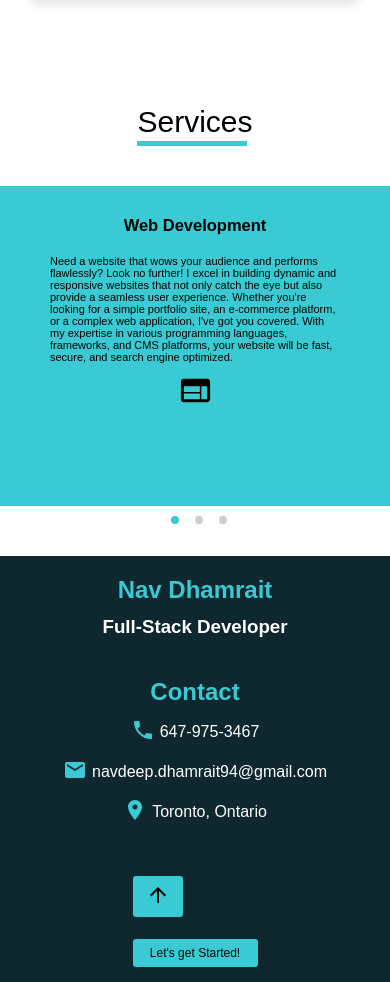
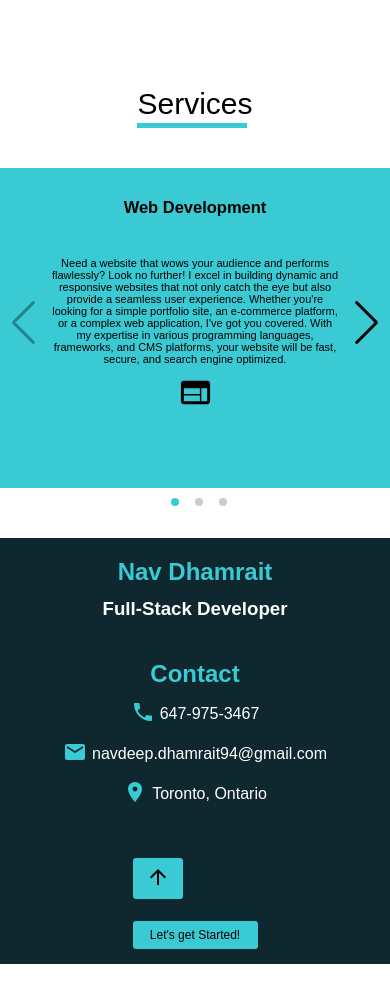
Before and after one commit to nav-commits/Portfolio-Site, a React (Create React App) app: page / in a window 390 px wide. Shown: the part 5060-6042 px from the top of the page. Built offline with nearby package versions, Linux system fonts and the light colour scheme; no server answers; a web font is replaced by a local one.

Commit message:
fixed carousel

```diff
--- a/src/Components/Molecules/Card/Card.jsx
+++ b/src/Components/Molecules/Card/Card.jsx
@@ -16,7 +16,7 @@ export default function Card({
                 <img
                     src={image}
                     alt='Avatar'
-                    style={{ width: '270px', height: '250px' }}
+                    style={{ width: '280px', height: '250px' }}
                 />
             </div>
             <h2 className='card-header'>{name}</h2>
--- a/src/Components/Organisms/ServicesSection/ServicesSection.css
+++ b/src/Components/Organisms/ServicesSection/ServicesSection.css
@@ -35,6 +35,7 @@
         font-size: 13px !important;
         text-align: center;
         font-size: 18px;
+        margin-top: 20px;
     }
 }
 
@@ -53,3 +54,11 @@
         padding-bottom: 10px !important;
     }
 }
+
+
+@media only screen and (min-width: 300px) and (max-width: 720px) {
+    .carousel-content-container {
+        margin-top: 20px;
+        text-align: center;
+    }
+}
--- a/src/Components/Organisms/ServicesSection/ServicesSection.jsx
+++ b/src/Components/Organisms/ServicesSection/ServicesSection.jsx
@@ -9,9 +9,11 @@ import 'swiper/css';
 import 'swiper/css/pagination';
 
 import '../../../styles.css';
+import 'swiper/css/navigation';
 
 // import required modules
 import { Pagination } from 'swiper/modules';
+import { Navigation } from 'swiper/modules';
 
 export default function ServicesSection() {
     return (
@@ -22,7 +24,7 @@ export default function ServicesSection() {
                     <ActiveLine width={'110px'} marginTop={'2px'} />
                 </div>
             </div>
-            <Swiper pagination={true} modules={[Pagination]} className='mySwiper'>
+            <Swiper navigation={true} pagination={true} modules={[Pagination, Navigation]} className='mySwiper'>
                 {carouselData.map((item, id) => (
                     <SwiperSlide key={id}>
                         <h2 className='carousel-title' style={{ textAlign: 'center', padding: '20px' }}>{item.title}</h2>
--- a/src/styles.css
+++ b/src/styles.css
@@ -23,6 +23,13 @@
 .swiper-pagination-bullet {
     margin-left: 12px !important;
 }
+.swiper-button-next {
+    color:  black !important;
+    position: relative;
+}
+.swiper-button-prev {
+    color:  black !important;
+}
 
 @media only screen and (min-width: 300px) and (max-width: 700px) {
     .swiper-slide {
@@ -34,7 +41,5 @@
     .swiper {
         width: 45% !important;
     }
-    /* .swiper-slide {
-        padding: 18px !important;
-    } */
+
 }
```
